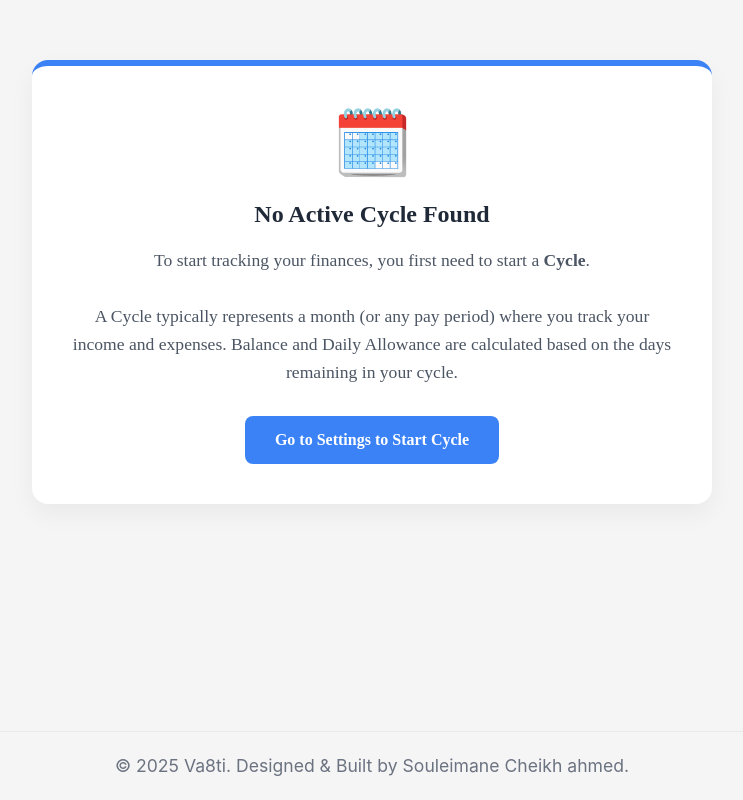
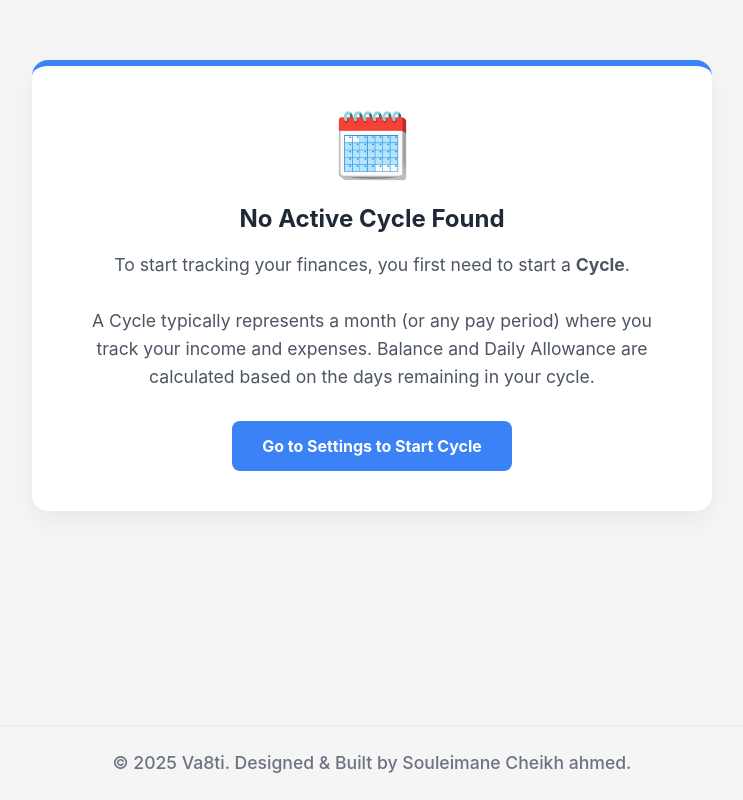
Before and after one commit to slchahmed-sly/budget_tracking_app_django, a Django app: page /add/income/ in a window 1280 px wide. Shown: the whole page, without its empty margins (268-1011 px from the left). Run offline with Django 5.2, Linux system fonts and the light colour scheme; the visitor is signed in with stand-in values (Sample User, id 1); data that the repository does not hold is empty.

```diff
--- a/static/base.css
+++ b/static/base.css
@@ -2,17 +2,18 @@ body {
     background-color: #f5f5f5;
     margin: 0;
     min-height: 100vh;
-    display: flex;
-    flex-direction: column;
+    /* Use Grid instead of Flex for better default block behavior in children */
+    display: grid;
+    grid-template-rows: 1fr auto;
+    font-family: -apple-system, BlinkMacSystemFont, "Segoe UI", Roboto, Helvetica, Arial, sans-serif;
 }
 
-/* Allow content to grow and push footer down */
-body>* {
-    /* This might need adjustment depending on how content blocks are structured,
-       but for a simple flex column layout, we want the content to take available space.
-       However, since block content is just inserted, we might need a wrapper if we want sticky footer behavior.
-       For now, we'll just style the footer itself.
-    */
+/* Ensure the main content takes up remaining space */
+.main-content {
+    /* Grid item takes full width by default in a 1-column grid */
+    min-width: 0;
+    /* Prevents grid blowout */
+    width: 100%;
 }
 
 p {
@@ -20,20 +21,28 @@ p {
 }
 
 .main-footer {
-    padding: 20px;
+    width: 100%;
+    padding: 24px 0;
     text-align: center;
     background-color: transparent;
-    /* Or match body/card background */
-    margin-top: auto;
-    /* Pushes to bottom if body is flex column min-h-screen */
     border-top: 1px solid rgba(0, 0, 0, 0.05);
     color: #6b7280;
     font-size: 0.85rem;
-    font-family: -apple-system, BlinkMacSystemFont, "Segoe UI", Roboto, sans-serif;
+    position: relative;
+    z-index: 10;
 }
 
 .main-footer p {
     margin: 0;
-    color: inherit;
-    /* Override the red p tag from earlier */
+    color: #6b7280 !important;
+    /* Force override */
+    font-weight: 500;
+    line-height: 1.5;
 }
+
+/* Ensure footer content doesn't touch edges on mobile */
+.main-footer .footer-content {
+    max-width: 1200px;
+    margin: 0 auto;
+    padding: 0 20px;
+}
--- a/templates/base.html
+++ b/templates/base.html
@@ -23,14 +23,18 @@
 </head>
 <body>
 
-    {% block content %}
+    <div class="main-content">
+        {% block content %}
 
-    {% endblock %}
+        {% endblock %}
+    </div>
 
     <footer class="main-footer">
-        {% block footer_content %}
-        <p>© 2025 Va8ti. Designed & Built by Souleimane Cheikh ahmed.</p>
-        {% endblock %}
+        <div class="footer-content">
+            {% block footer_content %}
+            <p>© 2025 Va8ti. Designed & Built by Souleimane Cheikh ahmed.</p>
+            {% endblock %}
+        </div>
     </footer>
 
 </body>
```
